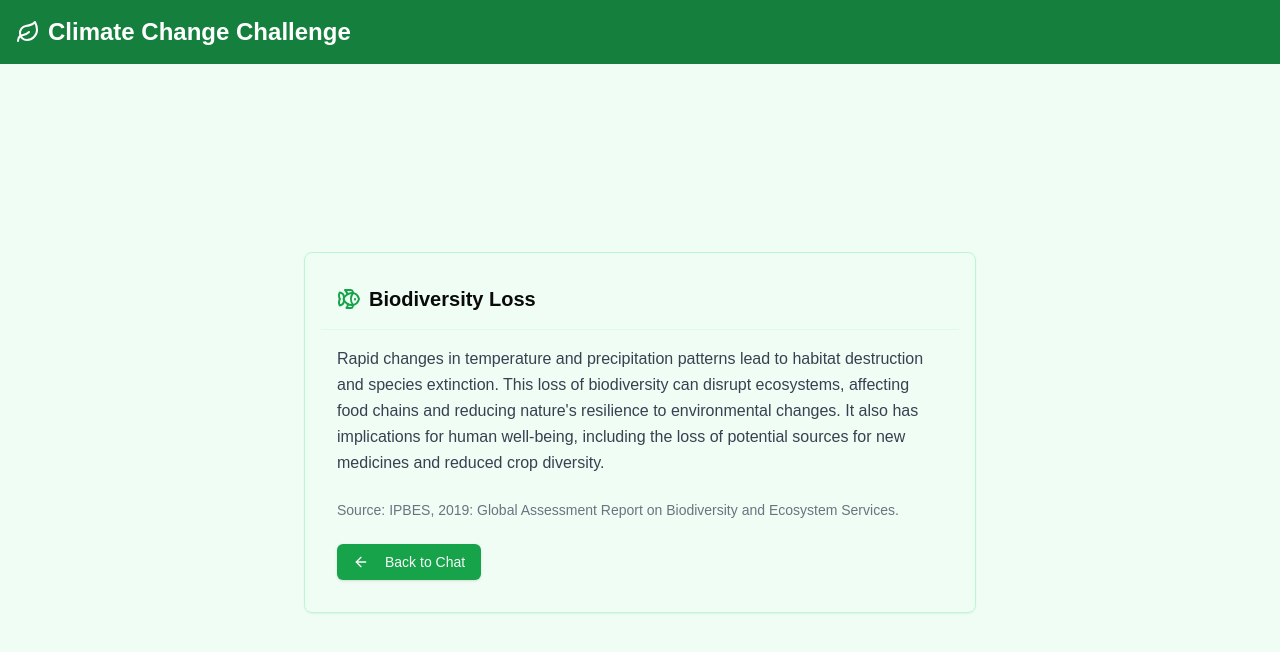
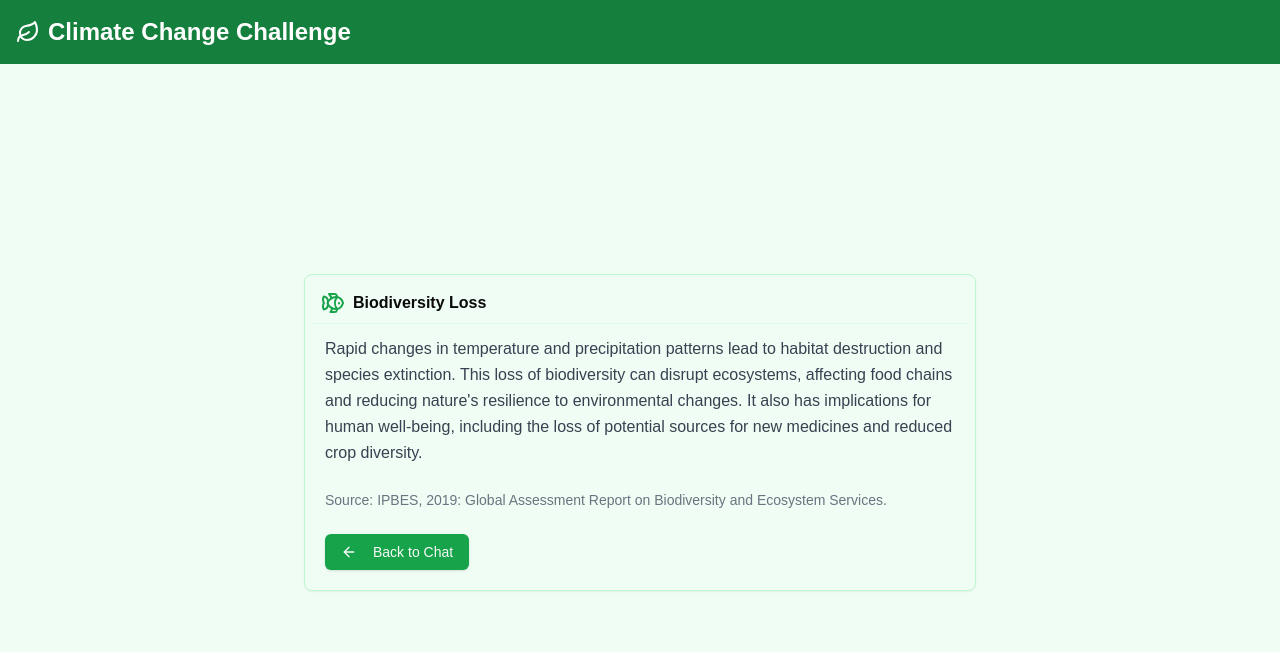
Before and after one commit to Rutwij12/climate-change-frontend, a Next.js app: page /challenge/biodiversity-loss in a window 1280 px wide. Shown: the top 652 px of the page. Built offline with nearby package versions, Linux system fonts and the light colour scheme.

Commit message:
Fix: Make challenge cards smaller

```diff
--- a/src/components/ChallengeCard.tsx
+++ b/src/components/ChallengeCard.tsx
@@ -33,7 +33,7 @@ export default function ChallengeCard({ challenge }: { challenge: Challenge }) {
           {/* Renders an icon only if it exists to prevent errors */}
           {challenge.icon && (
             <challenge.icon
-              className="h-5 w-5 text-green-600"
+              className="h-4 w-4 text-green-600"
               data-testid="challenge-icon"
             />
           )}
--- a/src/components/ui/card.tsx
+++ b/src/components/ui/card.tsx
@@ -6,17 +6,17 @@ interface CardProps {
 }
 
 export function Card({ children, className }: CardProps) {
-  return <div className={`border rounded-lg shadow-sm p-4 ${className}`}>{children}</div>;
+  return <div className={`border rounded-lg shadow-sm p-2 ${className}`}>{children}</div>;
 }
 
 export function CardContent({ children }: CardProps) {
-  return <div className="p-4">{children}</div>;
+  return <div className="p-3">{children}</div>;
 }
 
 export function CardHeader({ children, className }: CardProps) {
-  return <div className={`border-b p-4 ${className}`}>{children}</div>;
+  return <div className={`border-b p-2 ${className}`}>{children}</div>;
 }
 
 export function CardTitle({ children }: CardProps) {
-  return <h2 className="text-xl font-bold">{children}</h2>;
+  return <h2 className="text-l font-bold">{children}</h2>;
 }
```
